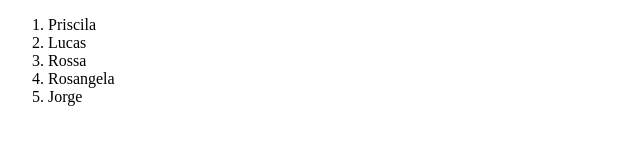
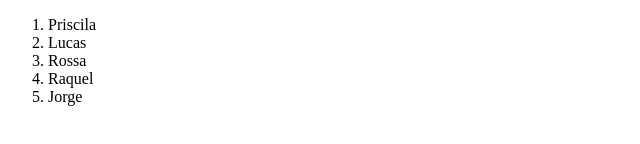
Before and after one commit to psjuliano/08_listas, a plain HTML site: page index.html in a window 1280 px wide. Shown: the part 268-412 px from the top of the page, 0-640 px from the left. Drawn offline with Linux system fonts and the light colour scheme.

Commit message:
mudei de Rosangela para Raquel

```diff
--- a/index.html
+++ b/index.html
@@ -21,7 +21,7 @@
             <li>Priscila</li>
             <li>Lucas</li>
             <li>Rossa</li>
-            <li>Rosangela</li>
+            <li>Raquel</li>
             <li>Jorge</li>
         </ol>
 
```
